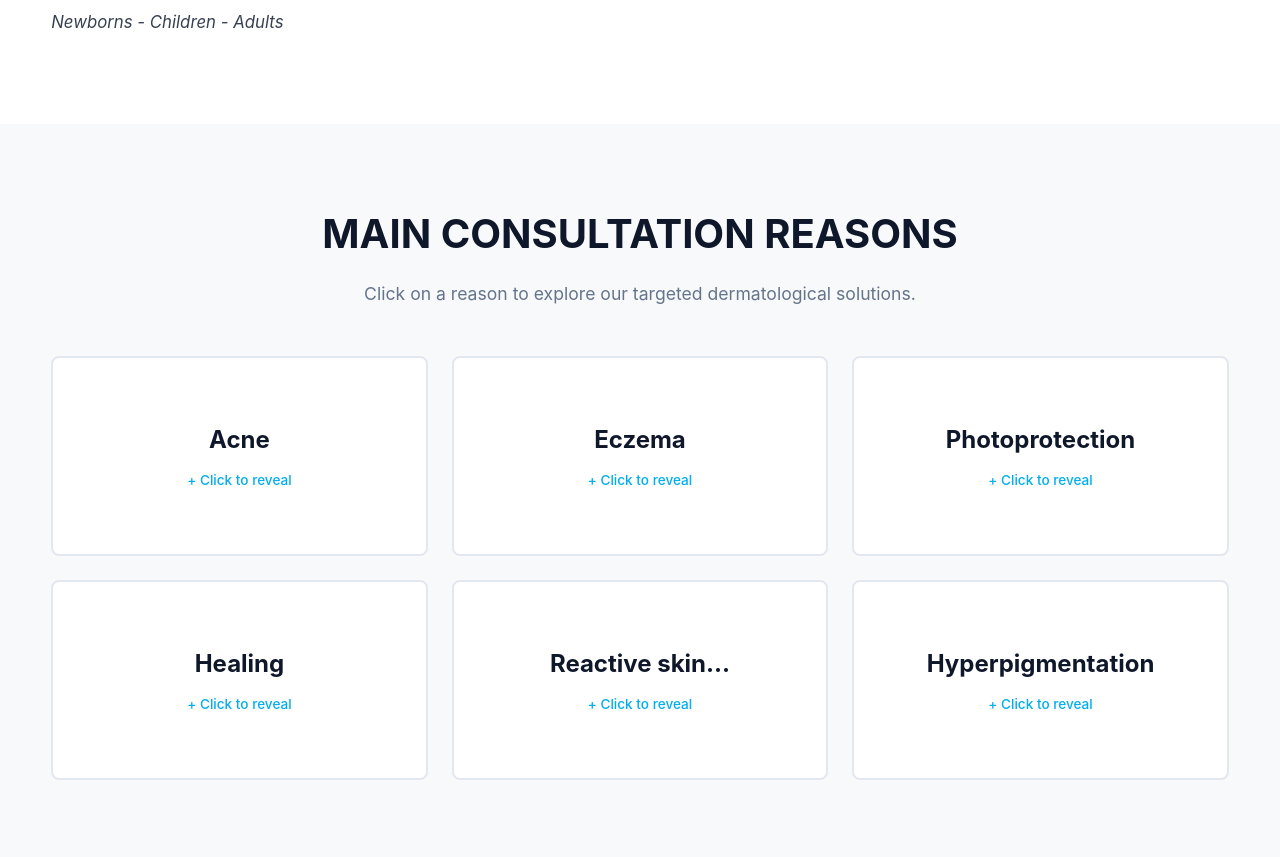
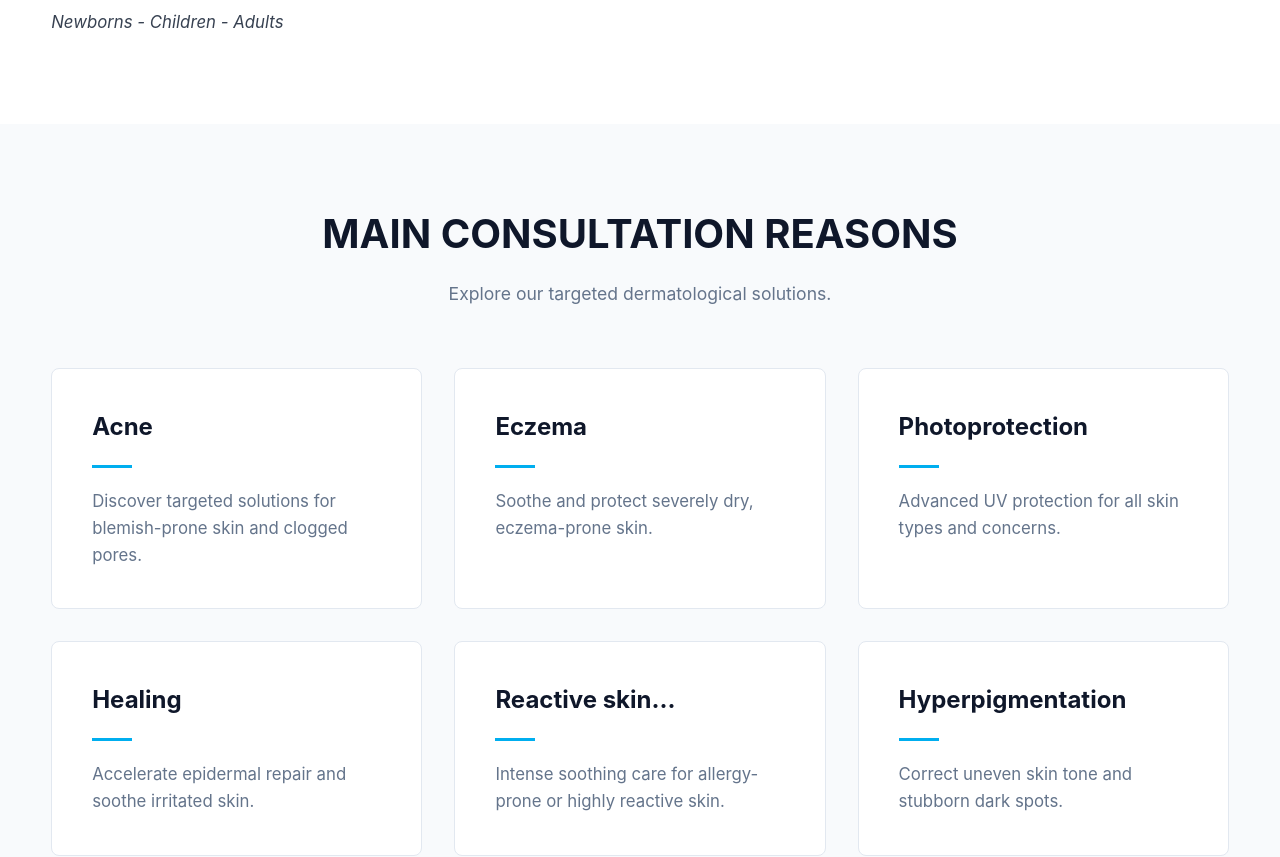
Before and after one commit to Dakolo14/livinglab, a React (Vite) app: page / in a window 1280 px wide. Shown: the part 2900-3757 px from the top of the page. Built offline with nearby package versions, Linux system fonts and the light colour scheme; a web font is replaced by a local one.

Commit message:
style: implement open minimalist grid for Consultation Reasons

```diff
--- a/src/components/sections/ConsultationReasons.css
+++ b/src/components/sections/ConsultationReasons.css
@@ -1,6 +1,6 @@
 .consultation-reasons {
   padding: 80px 0;
-  background-color: #f8f9fa;
+  background-color: #f8fafc;
 }
 
 .consultation-reasons .section-title {
@@ -12,91 +12,50 @@
 
 .consultation-reasons .section-subtitle {
   text-align: center;
-  margin-bottom: 48px;
+  margin-bottom: 60px;
   color: #64748b;
   font-size: 1.1rem;
 }
 
-.reasons-grid {
+.cr-grid {
   display: grid;
   grid-template-columns: repeat(3, 1fr);
-  gap: 24px;
+  gap: 32px;
 }
 
-.reason-card {
-  background-color: transparent;
-  perspective: 1000px;
-  height: 200px;
-  cursor: pointer;
+.cr-card {
+  background: white;
+  padding: 40px;
+  border-radius: 8px;
+  border: 1px solid #e2e8f0;
 }
 
-.reason-card-inner {
-  position: relative;
-  width: 100%;
-  height: 100%;
-  text-align: center;
-  transition: transform 0.6s;
-  transform-style: preserve-3d;
+.cr-card h3 {
+  font-size: 1.5rem;
+  color: #0f172a;
+  margin: 0;
 }
 
-.reason-card.active .reason-card-inner {
-  transform: rotateY(180deg);
+.cr-divider {
+  width: 40px;
+  height: 3px;
+  background: #00AEEF;
+  margin: 20px 0;
 }
 
-.reason-card-front, .reason-card-back {
-  position: absolute;
-  width: 100%;
-  height: 100%;
-  -webkit-backface-visibility: hidden;
-  backface-visibility: hidden;
-  display: flex;
-  flex-direction: column;
-  justify-content: center;
-  align-items: center;
-  padding: 24px;
-  border-radius: 8px;
+.cr-card p {
+  color: #64748b;
+  font-size: 1.05rem;
+  line-height: 1.6;
 }
 
-.reason-card-front {
-  background-color: #ffffff;
-  border: 2px solid #e2e8f0;
-}
-
-.reason-card-front h3 {
-  font-size: 1.5rem;
-  color: #0f172a;
-  margin-bottom: 12px;
-}
-
-.reveal-hint {
-  font-size: 0.85rem;
-  color: #00AEEF;
-  font-weight: 500;
-}
-
-.reason-card-back {
-  background-color: #00AEEF;
-  color: white;
-  transform: rotateY(180deg);
-}
-
-.reason-card-back h3 {
-  font-size: 1.25rem;
-  margin-bottom: 12px;
-}
-
-.reason-card-back p {
-  font-size: 1rem;
-  line-height: 1.5;
-}
-
-@media (max-width: 992px) {
-  .reasons-grid {
+@media (max-width: 900px) {
+  .cr-grid {
     grid-template-columns: repeat(2, 1fr);
   }
 }
 
-@media (max-width: 768px) {
+@media (max-width: 600px) {
   .consultation-reasons {
     padding: 60px 0;
   }
@@ -105,7 +64,7 @@
     font-size: 2rem;
   }
 
-  .reasons-grid {
+  .cr-grid {
     grid-template-columns: 1fr;
   }
 }
--- a/src/components/sections/ConsultationReasons.tsx
+++ b/src/components/sections/ConsultationReasons.tsx
@@ -1,4 +1,4 @@
-import React, { useState } from 'react';
+import React from 'react';
 import './ConsultationReasons.css';
 
 const reasons = [
@@ -11,34 +11,17 @@ const reasons = [
 ];
 
 const ConsultationReasons: React.FC = () => {
-  const [activeId, setActiveId] = useState<string | null>(null);
-
-  const toggleCard = (id: string) => {
-    setActiveId(activeId === id ? null : id);
-  };
-
   return (
     <section className="consultation-reasons" id="consultation-reasons">
       <div className="container">
         <h2 className="section-title">MAIN CONSULTATION REASONS</h2>
-        <p className="section-subtitle">Click on a reason to explore our targeted dermatological solutions.</p>
-        <div className="reasons-grid">
-          {reasons.map((reason) => (
-            <div
-              key={reason.id}
-              className={`reason-card ${activeId === reason.id ? 'active' : ''}`}
-              onClick={() => toggleCard(reason.id)}
-            >
-              <div className="reason-card-inner">
-                <div className="reason-card-front">
-                  <h3>{reason.title}</h3>
-                  <span className="reveal-hint">+ Click to reveal</span>
-                </div>
-                <div className="reason-card-back">
-                  <h3>{reason.title}</h3>
-                  <p>{reason.description}</p>
-                </div>
-              </div>
+        <p className="section-subtitle">Explore our targeted dermatological solutions.</p>
+        <div className="cr-grid">
+          {reasons.map((r) => (
+            <div key={r.id} className="cr-card">
+              <h3>{r.title}</h3>
+              <div className="cr-divider"></div>
+              <p>{r.description}</p>
             </div>
           ))}
         </div>
```
